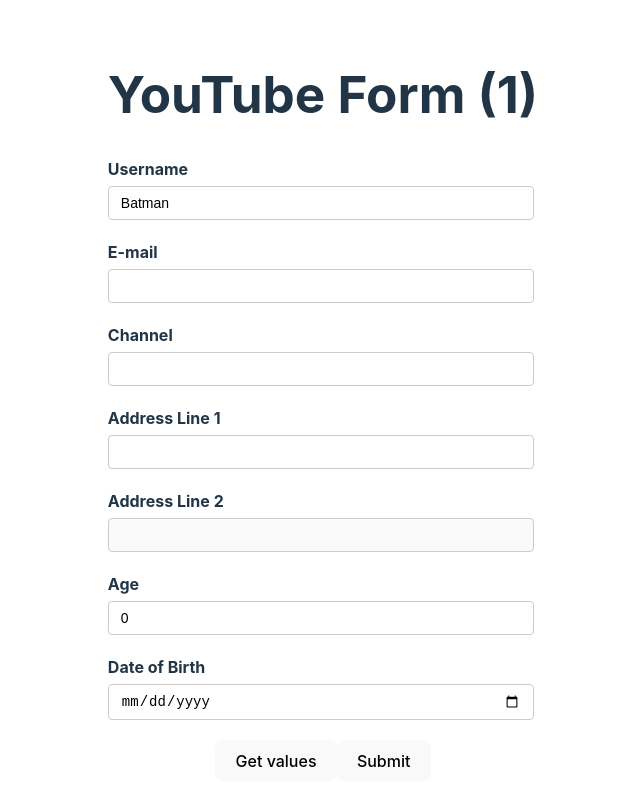
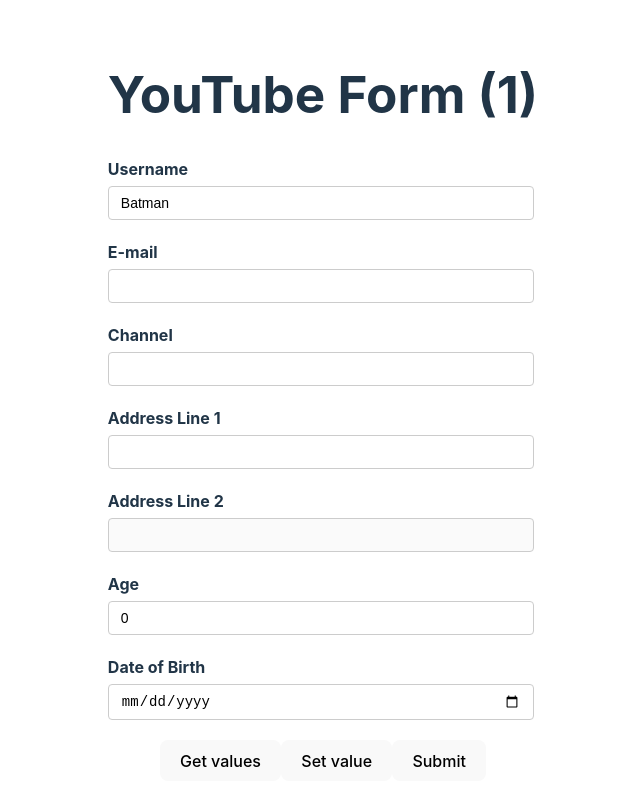
Before and after one commit to gopinav/React-Hook-Form-Tutorials, a React (Vite) app in the folder rhf-demo/: page / in a window 1280 px wide. Shown: the top 806 px of the page, without its empty margins (317-957 px from the left). Built offline with nearby package versions, Linux system fonts and the light colour scheme.

Commit message:
setValue method

```diff
--- a/rhf-demo/src/components/RHFYouTubeForm.tsx
+++ b/rhf-demo/src/components/RHFYouTubeForm.tsx
@@ -32,7 +32,15 @@
       dob: new Date(),
     },
   });
-  const { register, control, handleSubmit, formState, watch, getValues } = form;
+  const {
+    register,
+    control,
+    handleSubmit,
+    formState,
+    watch,
+    getValues,
+    setValue,
+  } = form;
   const { errors } = formState;
 
   const onSubmit = (data: FormValues) => {
@@ -41,6 +49,14 @@
 
   const handleGetValues = () => {
     console.log("Get values", getValues("username"));
+  };
+
+  const handleSetValue = () => {
+    setValue("username", "", {
+      shouldValidate: true,
+      shouldDirty: true,
+      shouldTouch: true,
+    });
   };
 
   // const watchUsername = watch("username");
@@ -152,6 +168,9 @@
         <button type="button" onClick={handleGetValues}>
           Get values
         </button>
+        <button type="button" onClick={handleSetValue}>
+          Set value
+        </button>
         <button>Submit</button>
       </form>
 
```
